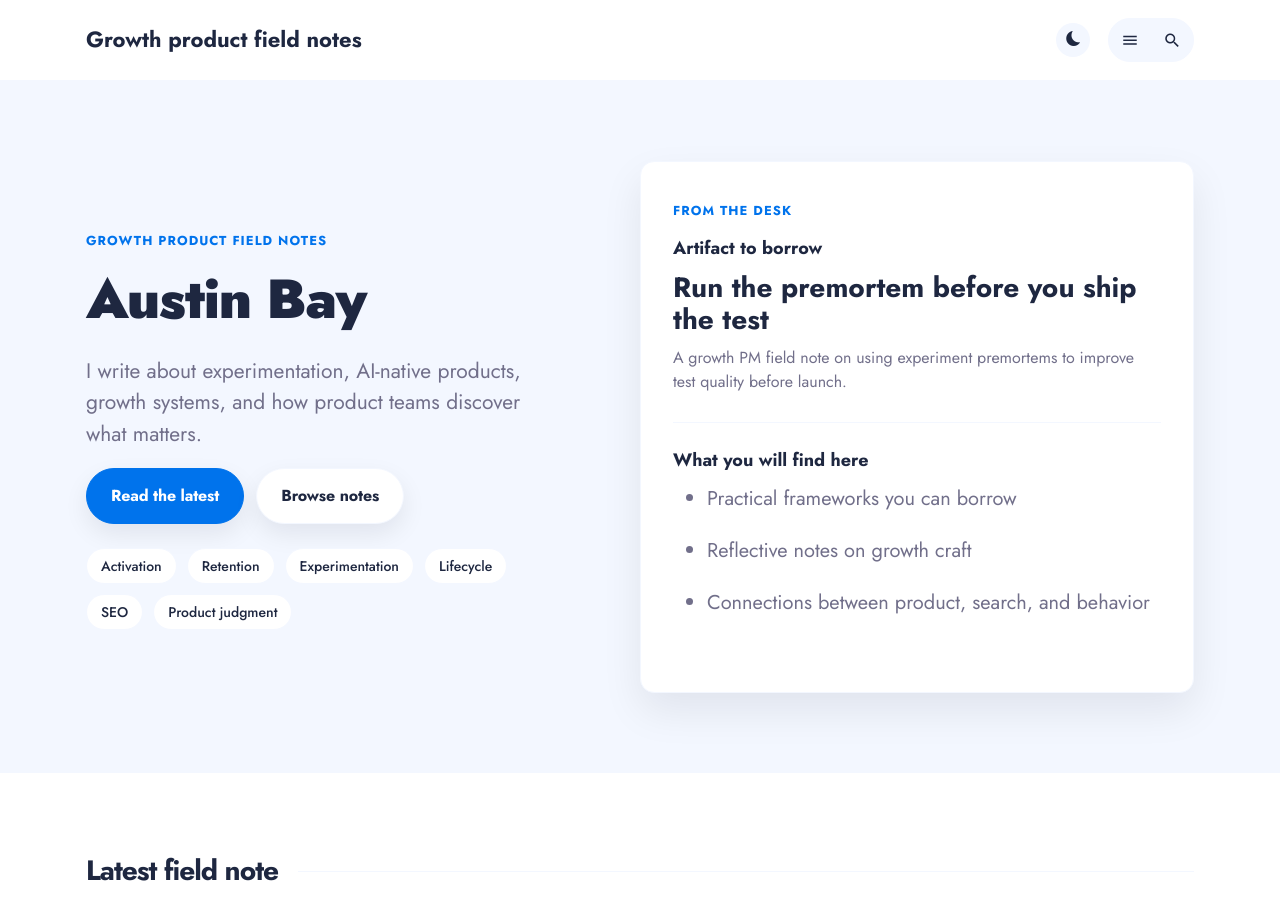
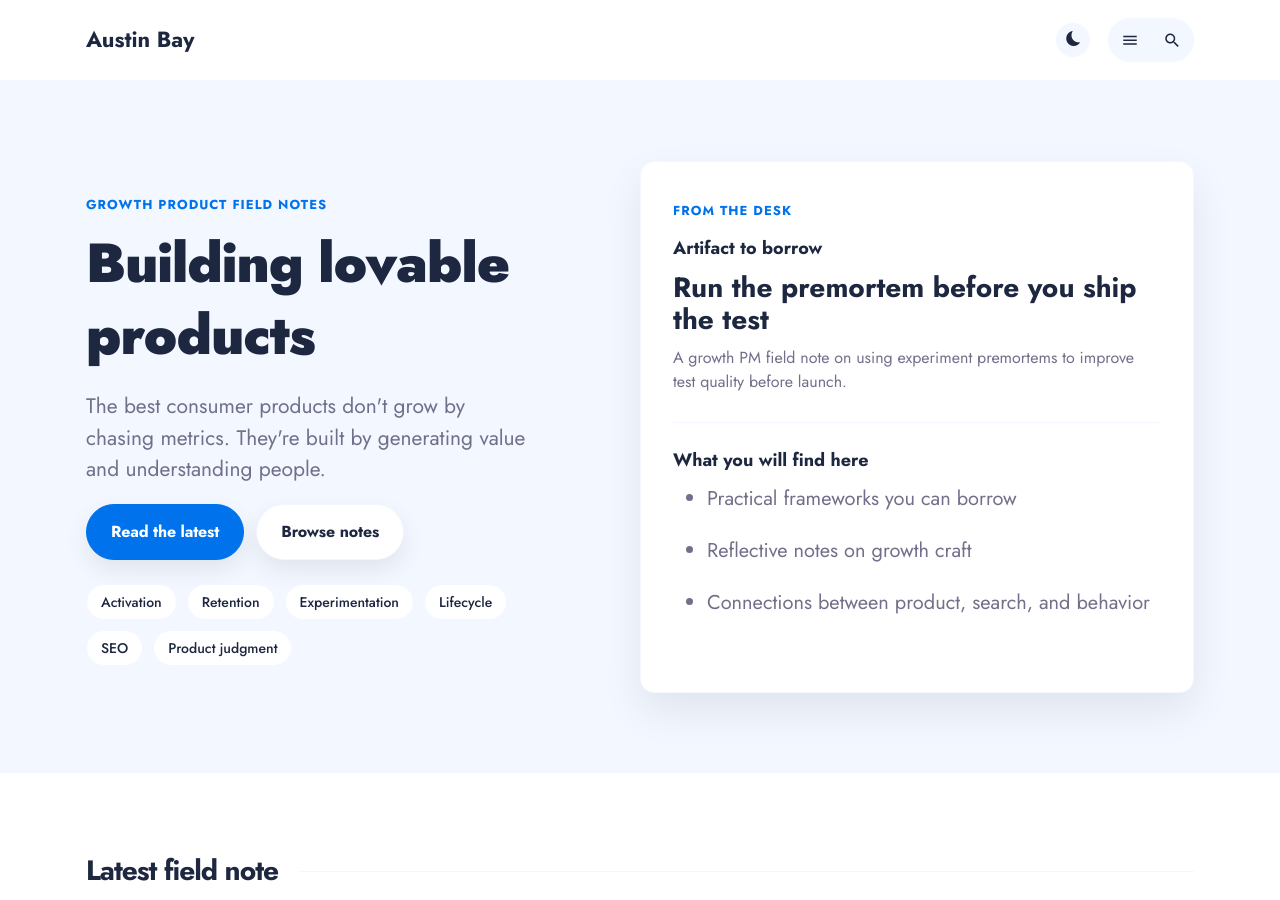
Before and after one commit to austinjbay/austinjbay.github.io, a Jekyll site: the page built from index.md, in a window 1280 px wide and 900 px high. Built offline with Jekyll 4.4.1, drawn with Linux system fonts in a browser that asks for light colours; nearby versions of some CDN libraries.

Commit message:
Update homepage hero copy

```diff
--- a/_config.yml
+++ b/_config.yml
@@ -4,7 +4,7 @@ color_scheme: auto
 url: "https://austinjbay.com"
 
 header:
-  header__title: Growth product field notes
+  header__title: Austin Bay
 
 author:
   author__name: Austin Bay
@@ -12,8 +12,8 @@ author:
   author__avatar: /assets/images/Headshot2.jpg
 
 hero:
-  hero__title: Austin Bay
-  hero__description: I write about experimentation, AI-native products, growth systems, and how product teams discover what matters.
+  hero__title: Building lovable products
+  hero__description: The best consumer products don't grow by chasing metrics. They're built by generating value and understanding people.
 
 social:
 - {icon: "ion-logo-linkedin", link: "https://www.linkedin.com/in/austin-bay-2763a918/"}
```
